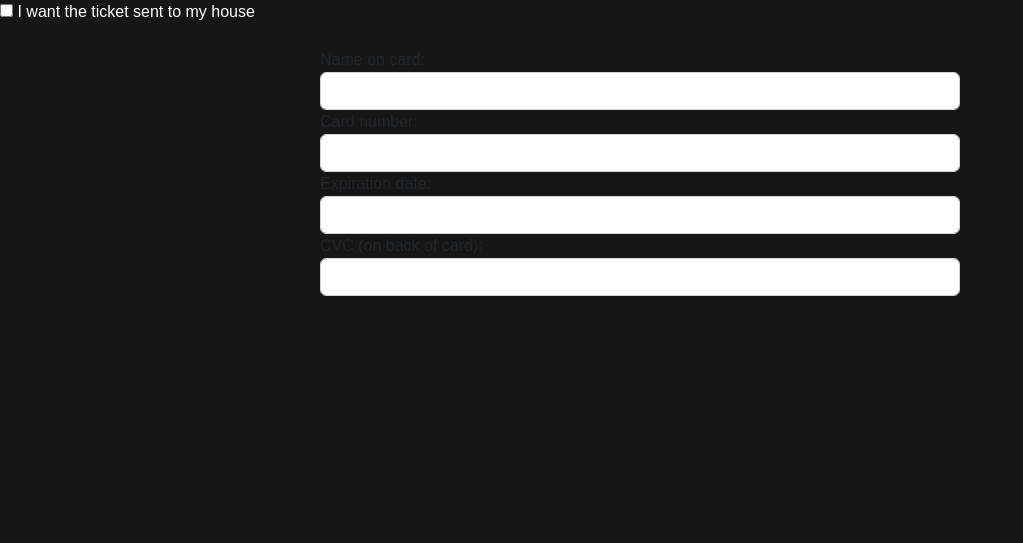
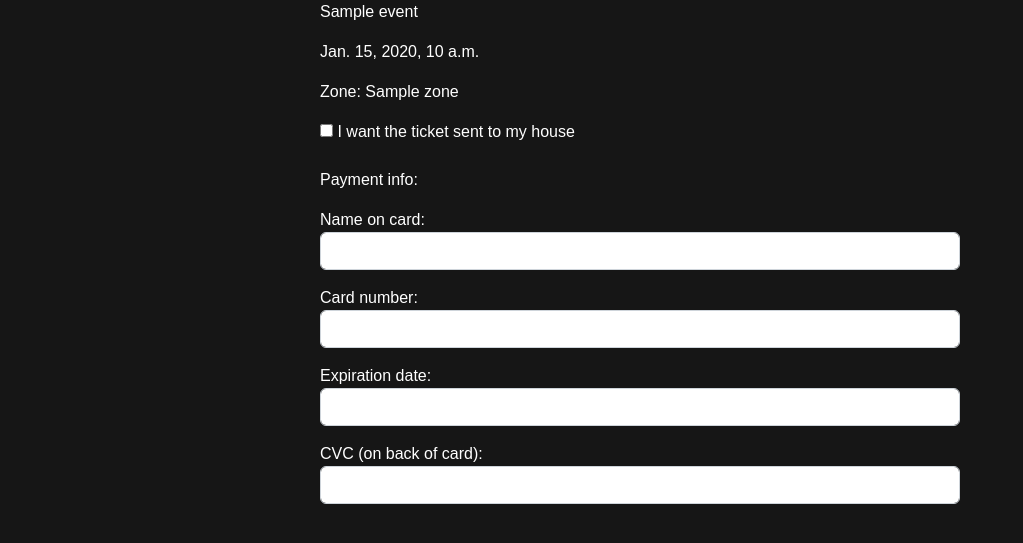
Before and after one commit to Tryggx/EventDriven-verklegt-namsk2, a Django app: page /events/1/shows/1/zones/1/confirmation in a window 1280 px wide. Shown: the part 56-599 px from the top of the page, without its empty margins (0-1023 px from the left). Run offline with Django 4.2, Linux system fonts and the light colour scheme; tables that the repository leaves empty hold one stand-in row (values such as "Sample post").

Commit message:
Ticket confirmation page styling

```diff
--- a/EventDriven/templates/event/confirmticket.html
+++ b/EventDriven/templates/event/confirmticket.html
@@ -1,13 +1,19 @@
 {% extends 'base.html' %}
 {% load static %}
 {% block content%}
-<input type="checkbox" id="sendhome" >
-<label for="sendhome" class="white"> I want the ticket sent to my house </label><br>
+    <div class="center">
+        <p>{{ event.name }}</p>
+        <p>{{ show.datetime }}</p>
+        <p>Zone: {{ zone.name }}</p>
+        <input type="checkbox" id="sendhome" >
+        <label for="sendhome" class="white"> I want the ticket sent to my house </label><br>
+     </div>
     <div id="addressform" class="center" style="display: none;" >
-    {{ addressform }}
+    {{ addressform.as_p }}
     </div>
     <br>
     <div id="paymentform" class="center">
-    {{ paymentform }}
+    <p>Payment info:</p>
+    {{ paymentform.as_p }}
     </div>
 {% endblock %}
```
